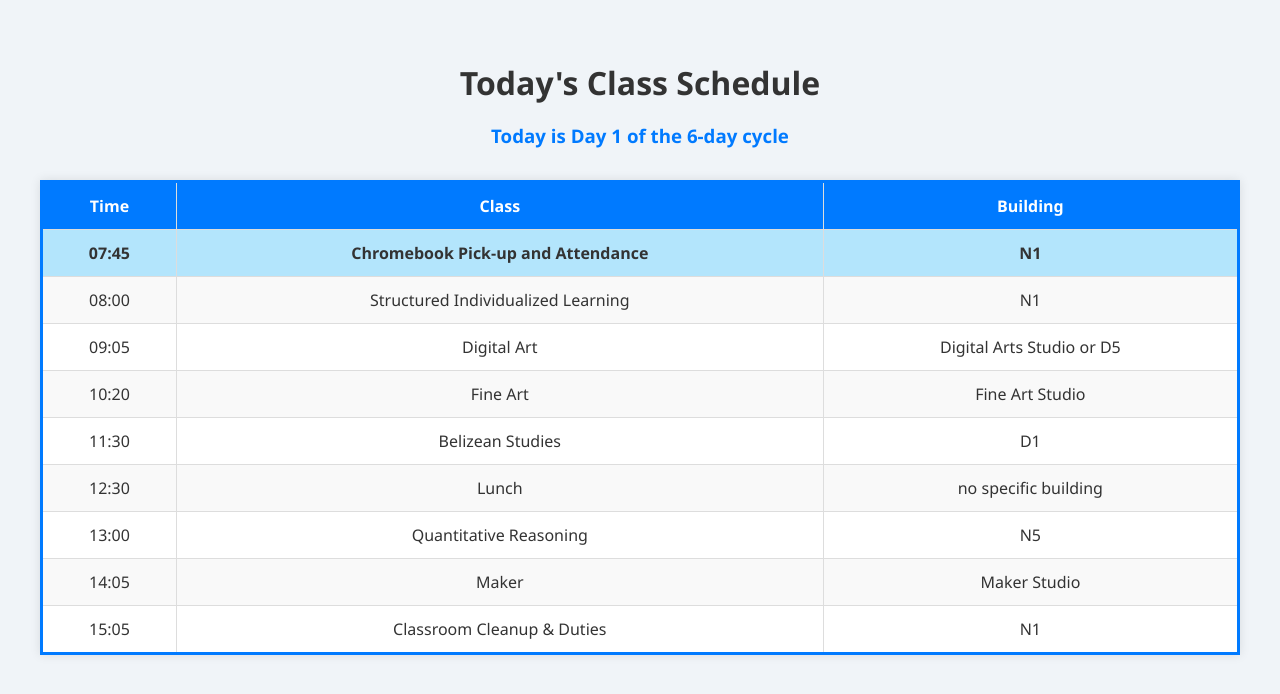
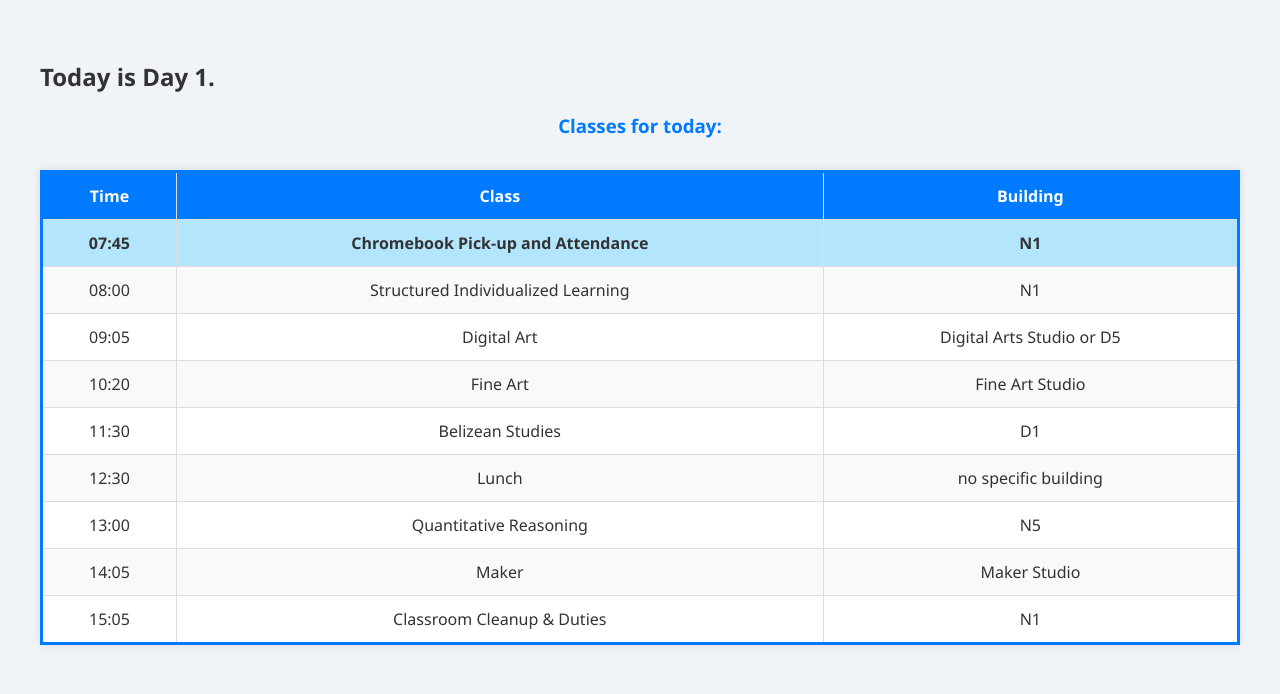
Before and after one commit to glitchy-m/izarepo, a plain HTML site: page full-schedule.html in a window 1280 px wide. Drawn offline with Linux system fonts and the light colour scheme.

Commit message:
Update full-schedule.html

```diff
--- a/full-schedule.html
+++ b/full-schedule.html
@@ -53,8 +53,8 @@
   </style>
 </head>
 <body>
-  <h1>Today's Class Schedule</h1>
-  <h3 id="day-label">Loading...</h3>
+  <h2 id="day-label">Loading...</h2>
+  <h3>Classes for today:</h3>
   <table id="schedule-table">
     <thead>
       <tr>
@@ -121,7 +121,7 @@
       return;
     }
 
-    document.getElementById("day-label").textContent = `Today is Day ${currentDay} of the 6-day cycle`;
+    document.getElementById("day-label").textContent = `Today is Day ${currentDay}.`;
 
     const tableBody = document.getElementById("schedule-body");
     tableBody.innerHTML = "";
```
